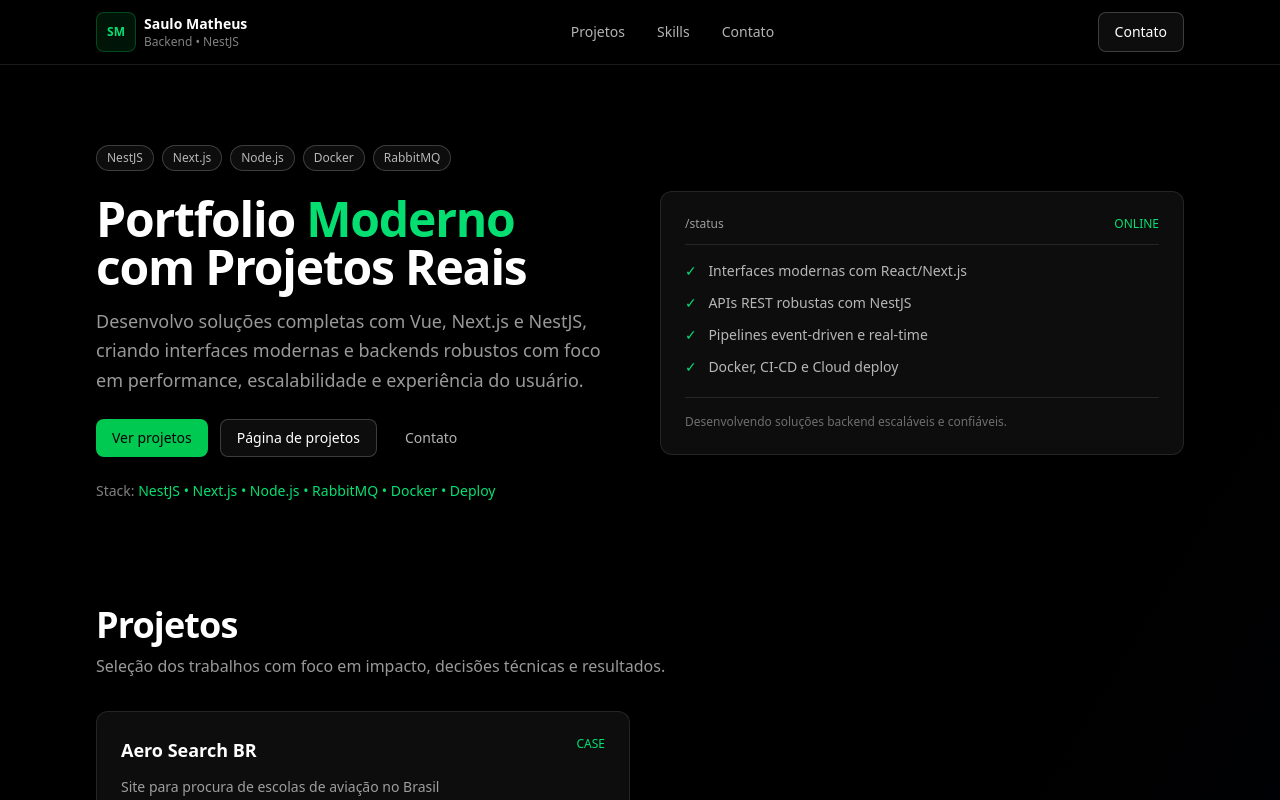
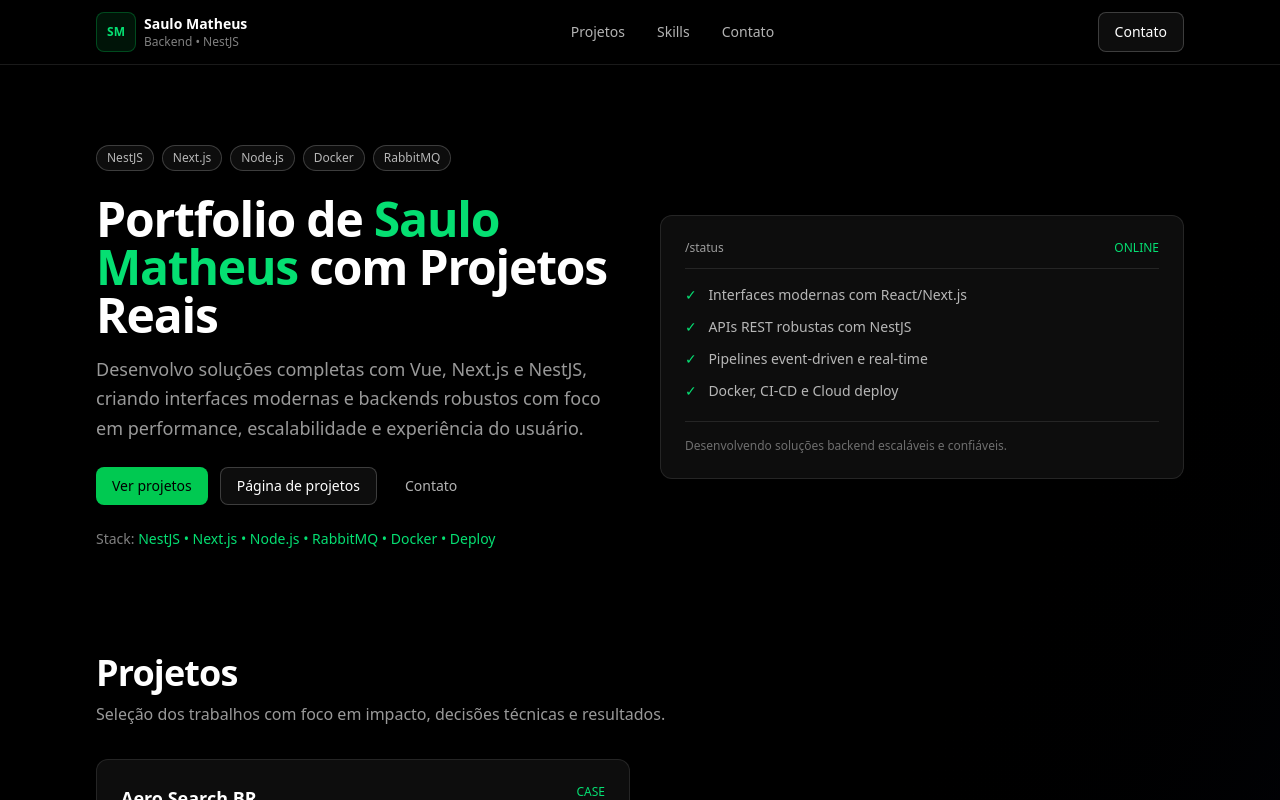
Before and after one commit to indexsaulomathe/front-next-portfolio, a Next.js app: page / in a window 1280 px wide. Shown: the top 800 px of the page. Built offline with nearby package versions, Linux system fonts and the light colour scheme; no server answers.

Commit message:
fix: message in front

```diff
--- a/src/components/organisms/Hero/index.tsx
+++ b/src/components/organisms/Hero/index.tsx
@@ -26,7 +26,7 @@ export default function Hero() {
             </div>
 
             <Title level="h1" className="mt-6">
-              Portfolio<span className="text-green-400"> Moderno</span> com Projetos Reais
+              Portfolio de<span className="text-green-400"> Saulo Matheus</span> com Projetos Reais
             </Title>
 
             <Text size="lg" className="mt-4 max-w-xl">
```
